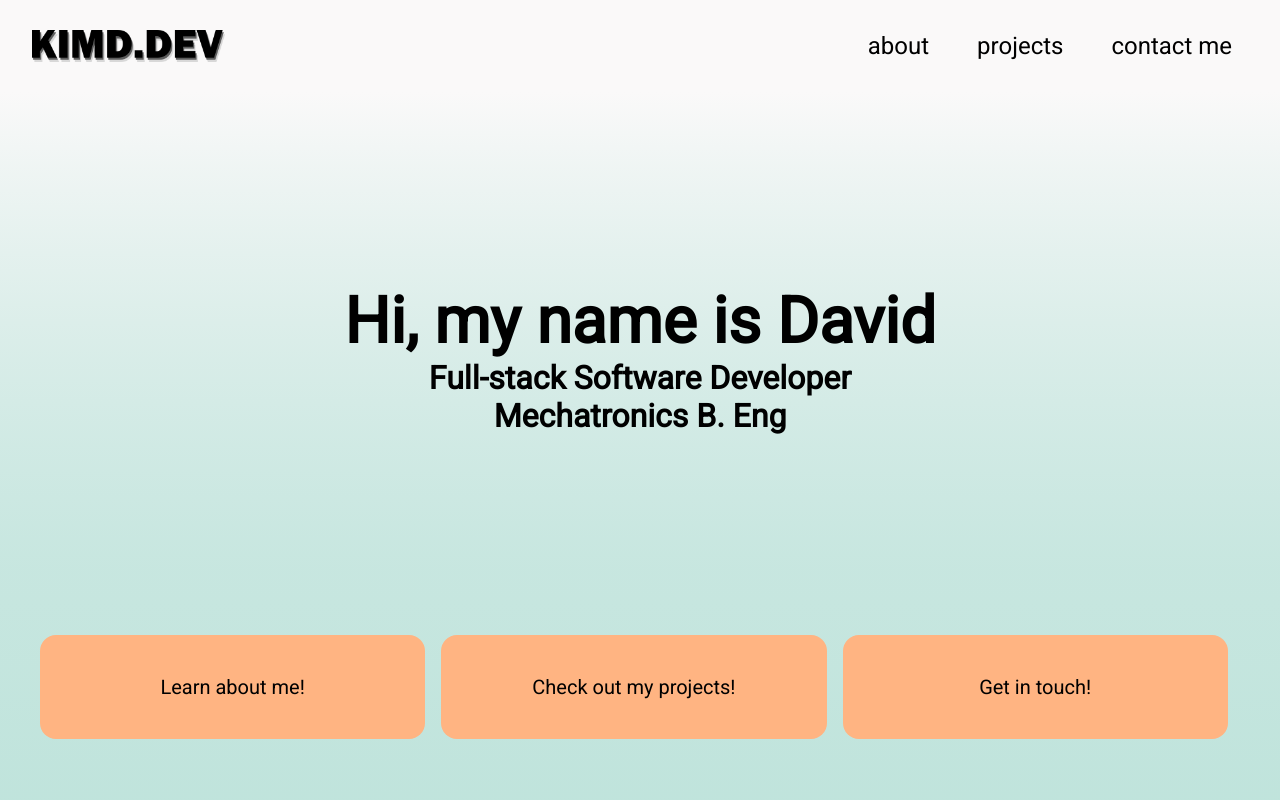
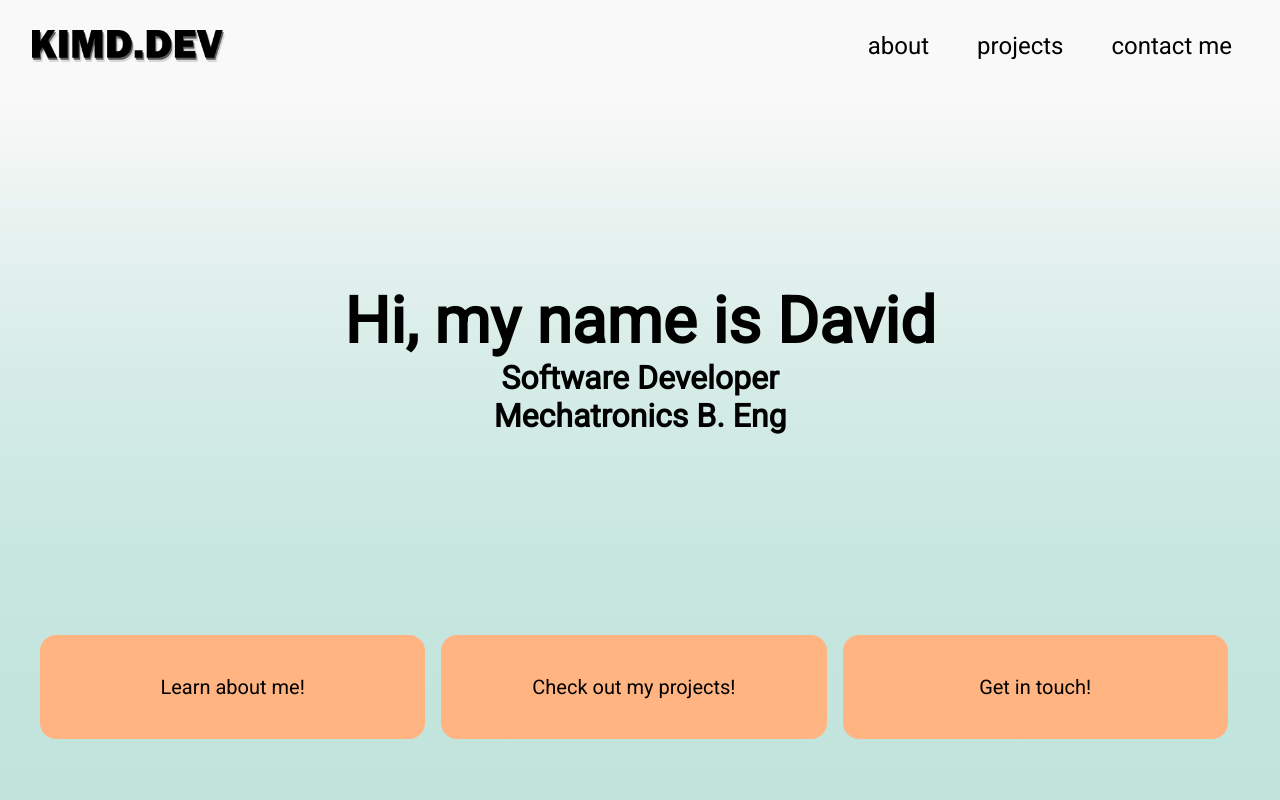
Before and after one commit to kim2552/kimd.dev, a React (Create React App) app: page / in a window 1280 px wide. Shown: the top 800 px of the page. Built offline with nearby package versions, Linux system fonts and the light colour scheme.

Commit message:
Update Home.js

```diff
--- a/src/components/Home.js
+++ b/src/components/Home.js
@@ -11,7 +11,7 @@ const Home = () => {
             <div className="home-container">
                 <div className="description-wrapper">
                     <h1>Hi, my name is David</h1>
-                    <h3>Full-stack Software Developer</h3>
+                    <h3>Software Developer</h3>
                     <h3>Mechatronics B. Eng</h3>
                 </div>
                 <div className="links-wrapper">
```
